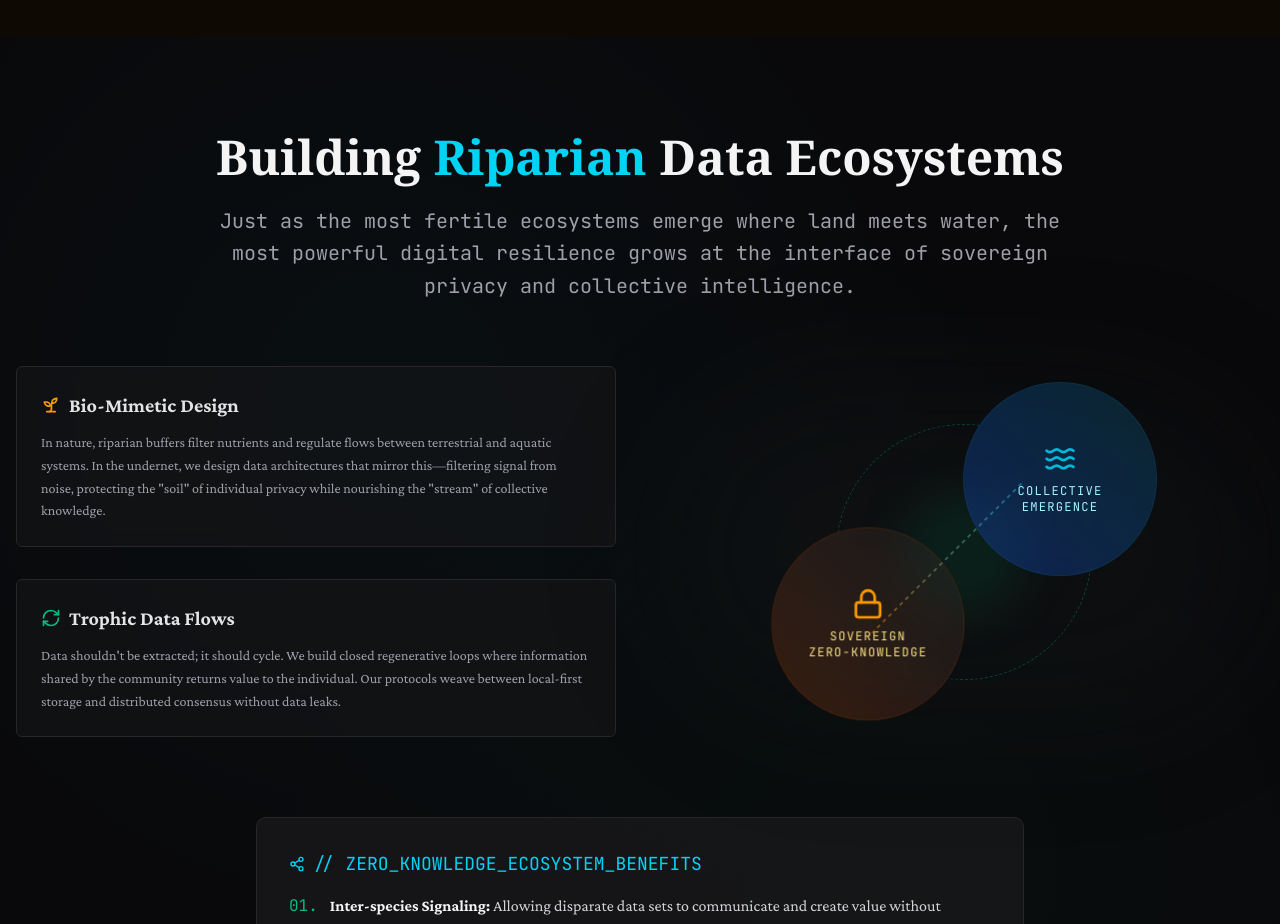
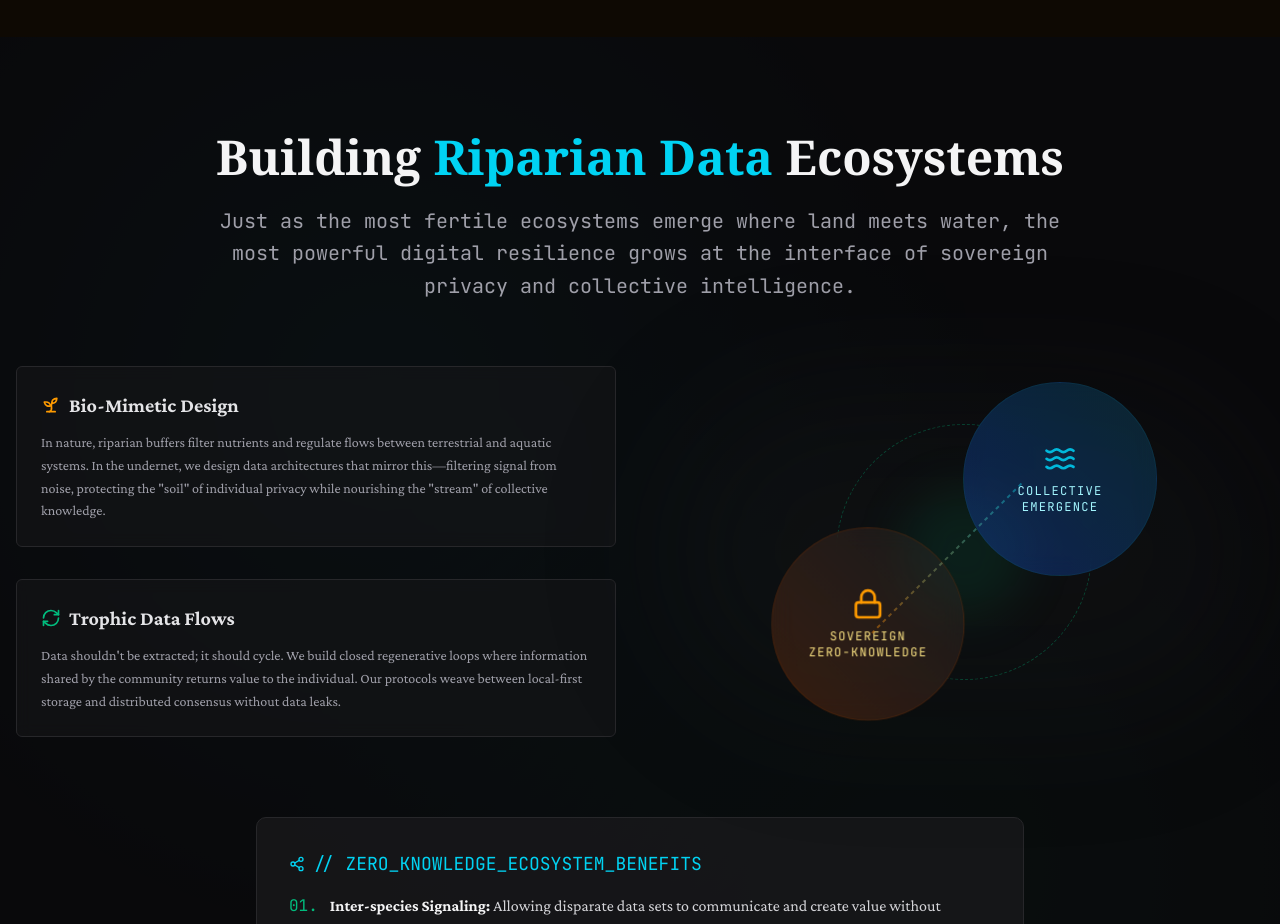
Before and after one commit to Jeff-Emmett/Undernet.earth-website, a Next.js app: page / in a window 1280 px wide. Shown: the part 3820-4744 px from the top of the page. Built offline with nearby package versions, Linux system fonts and the light colour scheme.

Commit message:
fix: make Riparian Data both cyan in title

```diff
--- a/components/riparian-section.tsx
+++ b/components/riparian-section.tsx
@@ -20,7 +20,7 @@ export function RiparianSection() {
           className="max-w-4xl mx-auto text-center mb-16"
         >
           <h2 className="text-3xl md:text-5xl font-serif font-bold text-zinc-100 mb-6">
-            Building <span className="text-cyan-400">Riparian</span> Data Ecosystems
+            Building <span className="text-cyan-400">Riparian Data</span> Ecosystems
           </h2>
           <p className="text-lg md:text-xl text-zinc-400 font-mono leading-relaxed">
             Just as the most fertile ecosystems emerge where land meets water, the most powerful digital resilience
```
